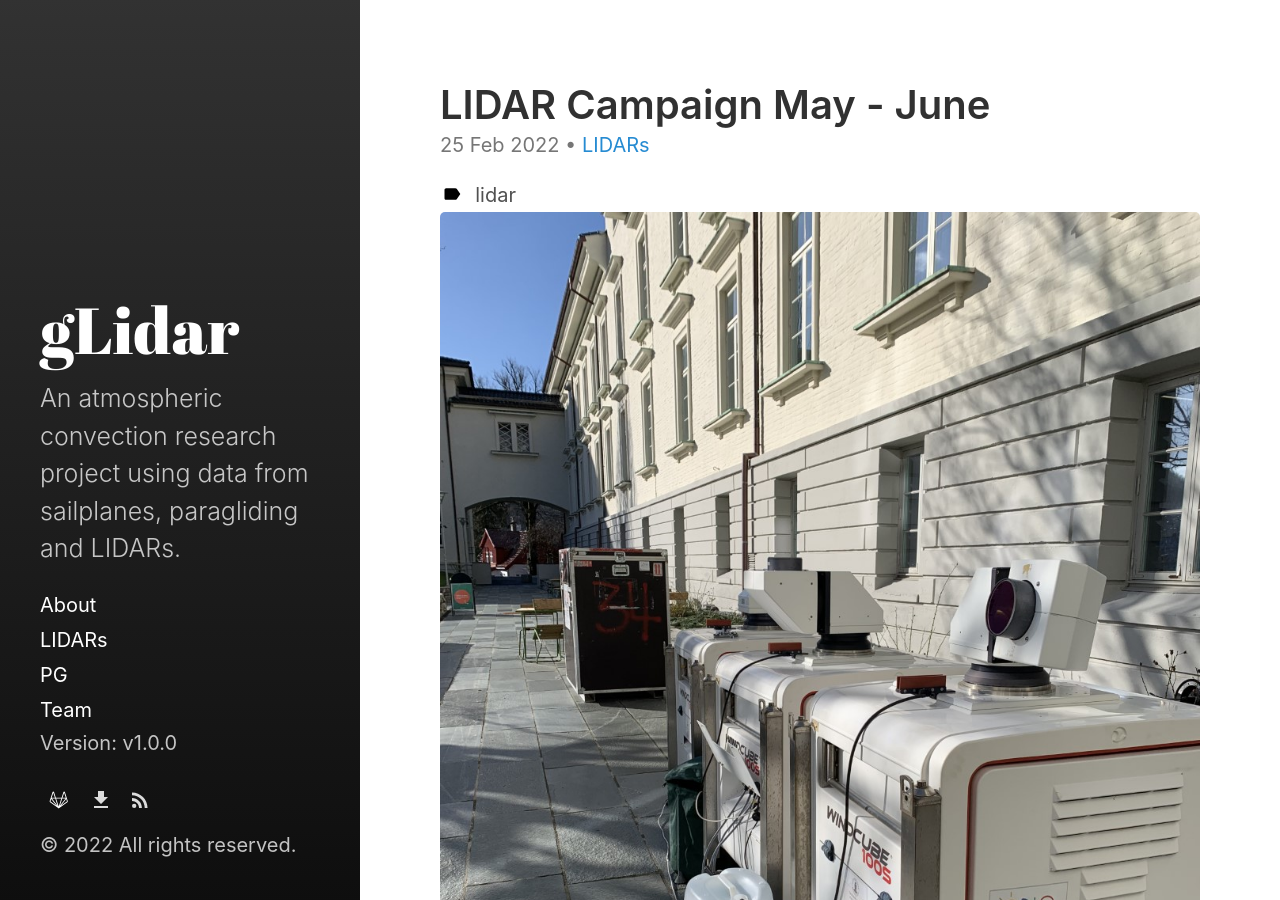
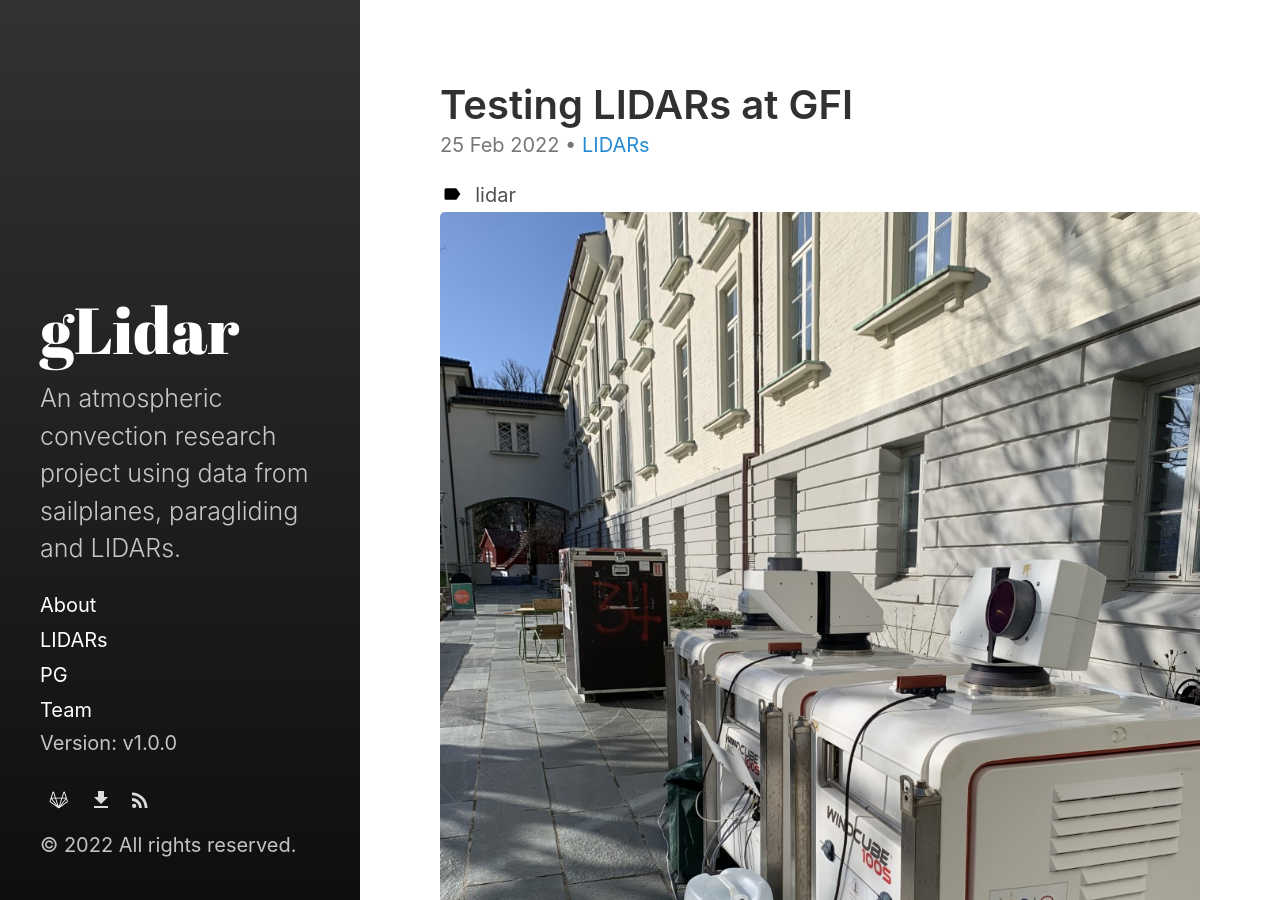
Before and after one commit to glidar-project/glidar-project.github.io, a Jekyll site: the page built from _posts/2022-02-25-Lidar-Test.md, in a window 1280 px wide and 900 px high. Built offline with Jekyll 4.4.1, drawn with Linux system fonts in a browser that asks for light colours; a script that is not in the unit is left out.

Commit message:
Messed up title

```diff
--- a/_posts/2022-02-25-Lidar-Test.md
+++ b/_posts/2022-02-25-Lidar-Test.md
@@ -1,6 +1,6 @@
 ---
 layout: post
-title: LIDAR Campaign May - June
+title: Testing LIDARs at GFI
 category: LIDARs
 tags: [lidar]
 ---
```
